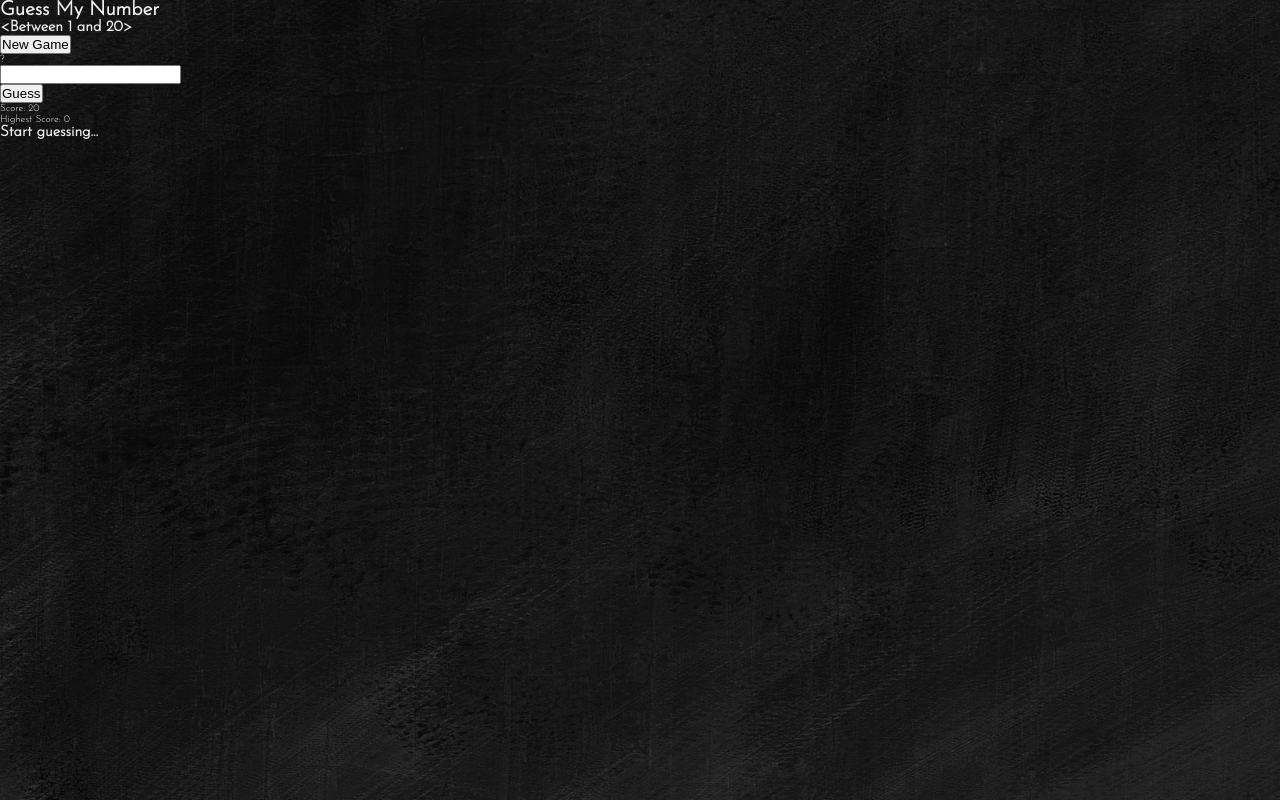
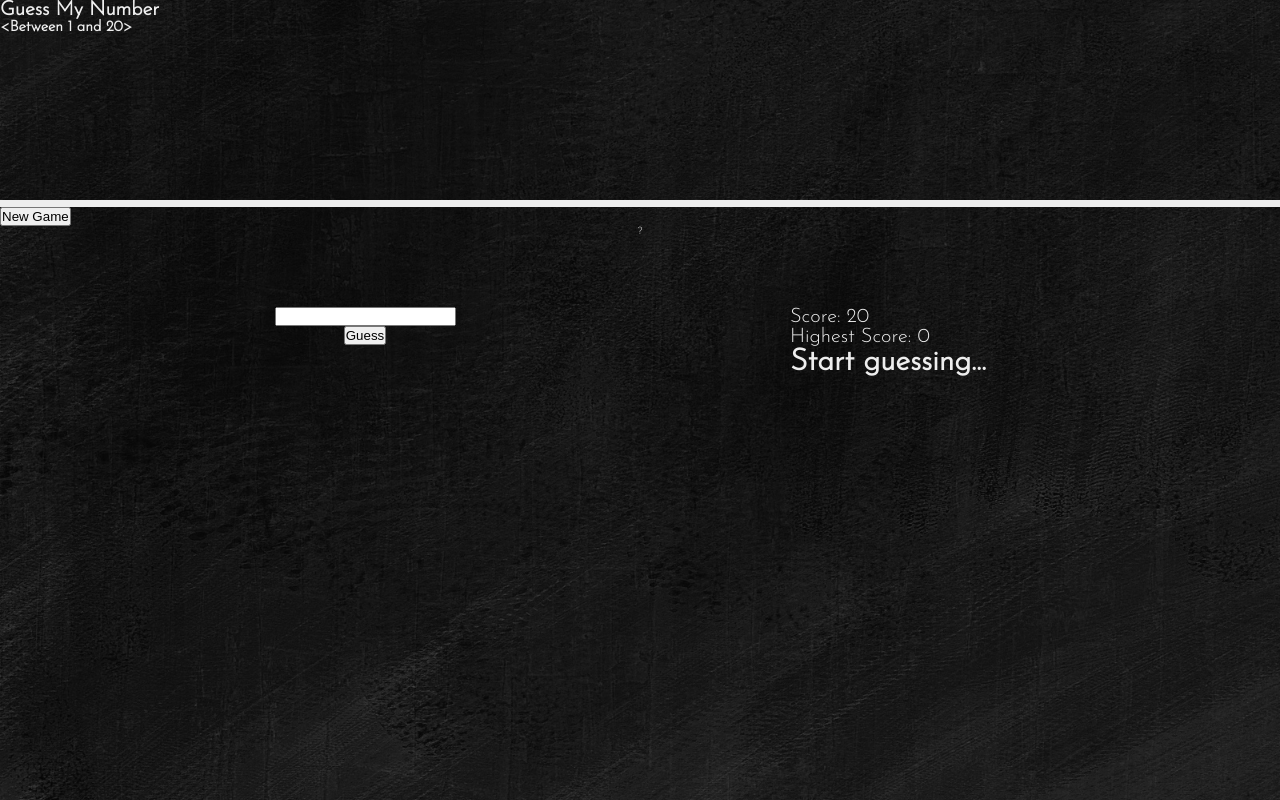
Before and after one commit to siyunfeng/guess-my-number, a React (Create React App) app: page / in a window 1280 px wide. Built offline with nearby package versions, Linux system fonts and the light colour scheme; a web font is replaced by a local one.

Commit message:
added CSS for basic layout

```diff
--- a/src/App.css
+++ b/src/App.css
@@ -1,4 +1,6 @@
 @import url('https://fonts.googleapis.com/css2?family=Alegreya:wght@400;700&family=Bungee+Shade&family=Cantarell&family=Cherry+Swash&family=DM+Sans&family=DM+Serif+Display&family=Fjalla+One&family=Flamenco&family=Indie+Flower&family=Josefin+Sans:wght@300&family=Nabla&family=Oswald&family=Ribeye+Marrow&family=Sancreek&family=Source+Sans+Pro&family=Special+Elite&family=Ubuntu&family=Yeseva+One&display=swap');
+
+/* Default */
 
 * {
   margin: 0;
@@ -17,3 +19,43 @@ body {
   background-image: url('../src/img/bg-clark-board.png');
   object-fit: cover;
 }
+
+/* Layout */
+
+header {
+  position: relative;
+  height: 20rem;
+}
+
+main {
+  height: 65vh;
+  color: #eee;
+  border-top: 7px solid #eee;
+}
+
+.main-box {
+  display: flex;
+  flex-direction: column;
+  align-items: center;
+  justify-content: center;
+}
+
+.main-box-bottom {
+  display: flex;
+  justify-content: space-evenly;
+  margin: 5rem;
+}
+
+.left {
+  width: 55rem;
+  display: flex;
+  flex-direction: column;
+  align-items: center;
+  padding: 2rem;
+}
+
+.right {
+  width: 55rem;
+  font-size: 2rem;
+  padding: 2rem 2rem 2rem 15rem;
+}
```
